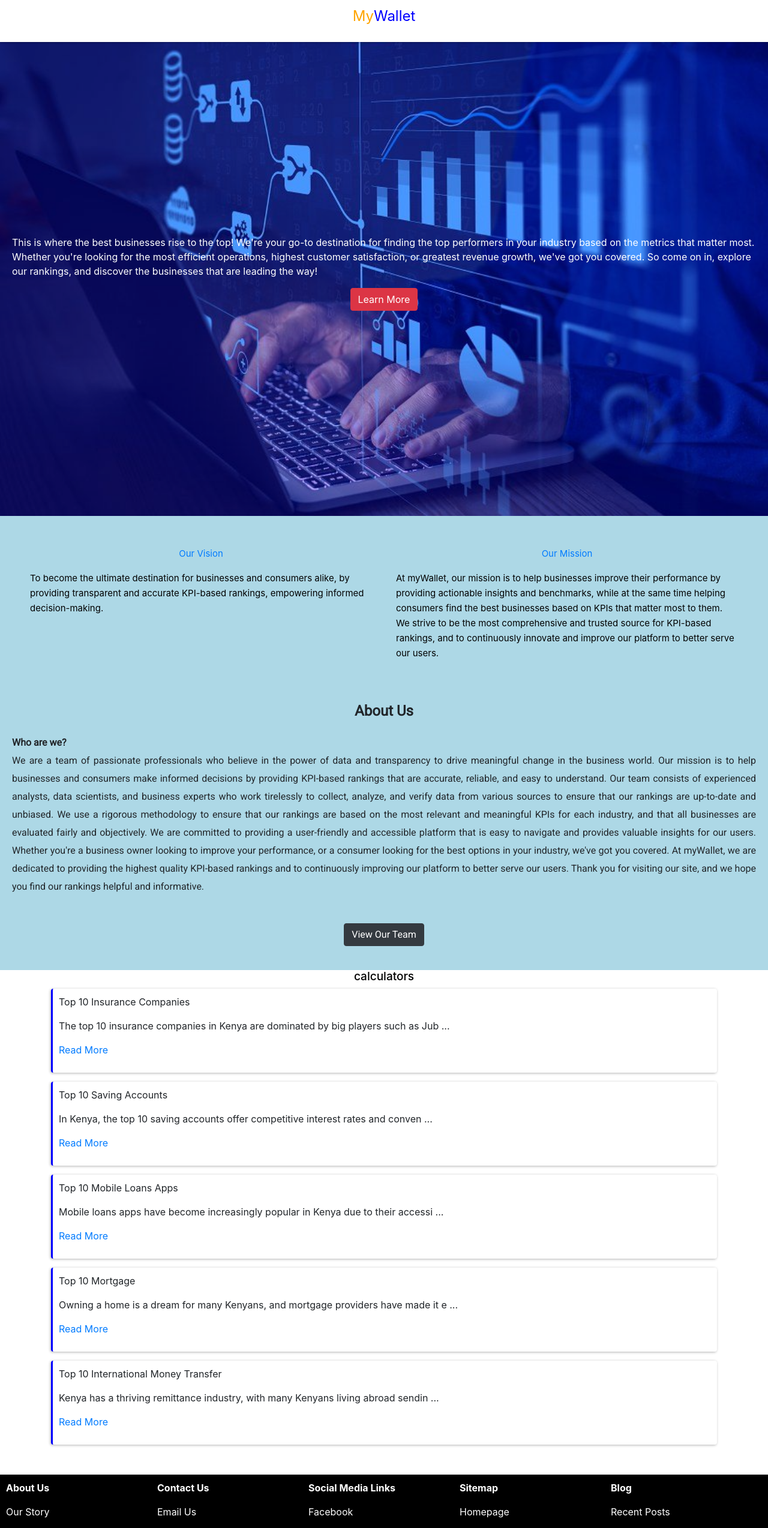
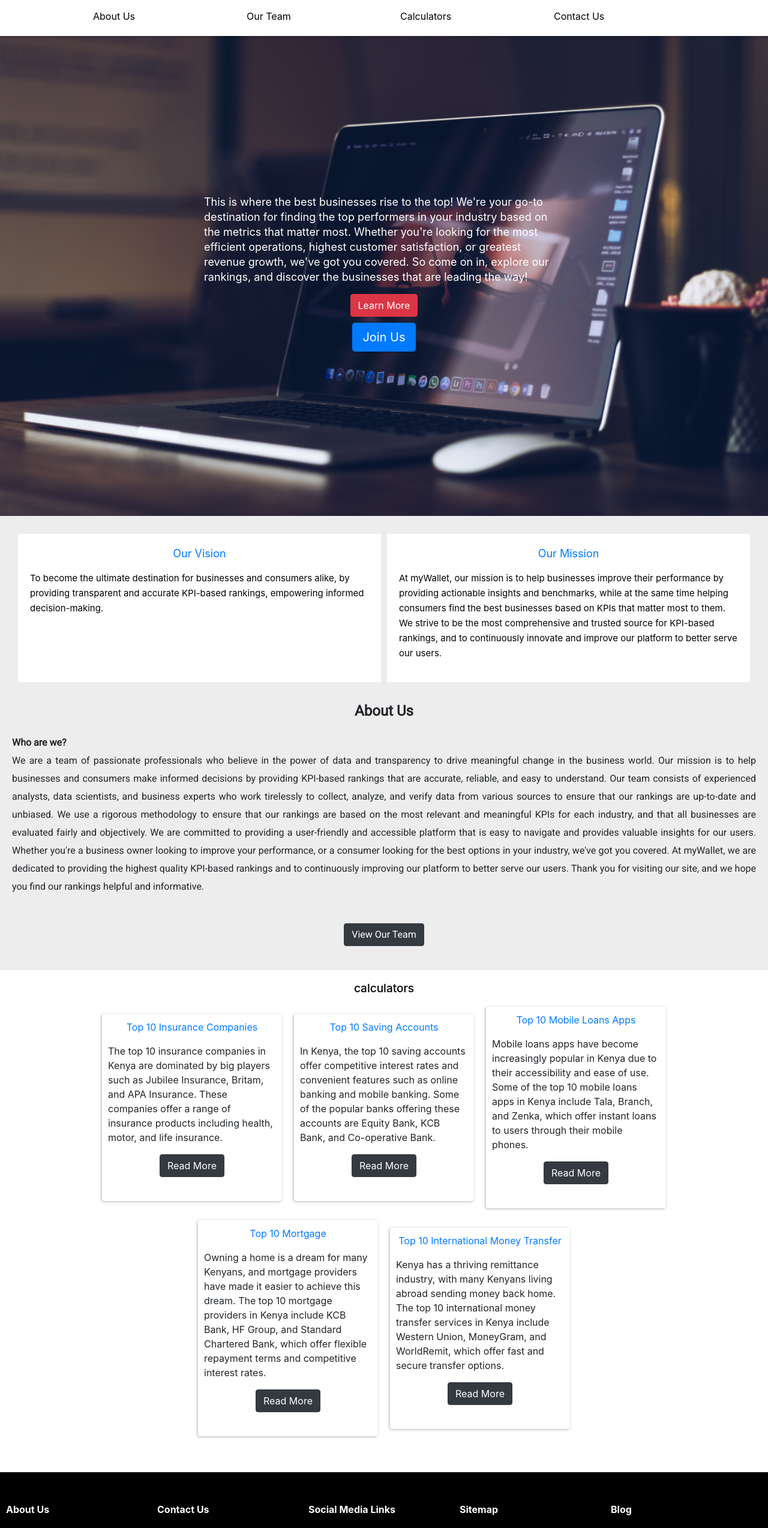
Before and after one commit to jacobwatua/myWallet, a Vue app: page / in a window 1280 px wide. Shown: the top 2547 px of the page at 60% size. Built offline with nearby package versions, Linux system fonts and the light colour scheme.

Commit message:
Change phone responsiveness

```diff
--- a/src/assets/main.css
+++ b/src/assets/main.css
@@ -29,14 +29,16 @@ body{
 
 /*GENERAL (COMPUTER) SCREEN DESIGNS */
 
+
 .NavBar{
   box-shadow: 0px 1px 3px rgba(0, 0, 0, 0.3);
   position: fixed;
   top: 0;
   width: 100vw;
-  background-color: #ffffff;
   height: 60px;
   z-index: 1;
+  background-color: white;
+  box-sizing: border-box;
 }
 .NavBar ul{
   list-style: none;
@@ -50,7 +52,6 @@ body{
   margin-left: 40px;
   padding: 10px;
   border-radius: 8px;
-  color: white;
 }
 .NavBar ul li a {
   text-decoration: none;
@@ -58,8 +59,9 @@ body{
 }
 
 
-.NavBar ul li:hover {
-  border: 1px solid blue;
+
+.NavBar ul li a:hover {
+  color: orangered;
 }
 
 
@@ -80,8 +82,8 @@ body{
   justify-content: center;
   align-items: center;
   font-size: 1.5em;
-  background-color: #ffffff;
   box-shadow: 0px 1px 3px rgba(0, 0, 0, 0.3);
+  background-color: white;
 }
 
 .logo1, .logo2 {
@@ -135,25 +137,21 @@ body{
 
 /*style the banner */
 .content-card {
-  background-image: url("./images/kpi.jpeg");
   height: 100vh;
-  background-size:cover;
-  background-position: center;
-  color: wheat;
   margin-top: 60px;
   display: flex;
   flex-direction: column;
 }
 
 .box1 {
+  background-image: url("./images/blog.jpg");
+  background-size:cover;
+  background-position: center;
   width: 100%;
   height: 100%;
-  background-color: blue;
-  opacity: 0.3;
 }
 
 .content-card .content {
-  color: white;
   position: absolute;
   height: 100%;
   display: flex;
@@ -161,6 +159,9 @@ body{
   justify-content: center;
   padding-left: 20px;
   padding-right: 20px;
+  line-height: 25px;
+  color: white;
+  font-size: 18px;
 }
 
 .content-card .content .btn {
@@ -179,7 +180,8 @@ body{
   grid-template-columns: repeat(2, 1fr);
   padding: 30px;
   font-size: 15px;
-  background-color: lightblue;
+  background-color: #ededed;
+  grid-gap: 10px;
 }
 
   .vision-mission div {
@@ -188,11 +190,16 @@ body{
   margin: 0px auto;
   color: black;
   line-height: 25px;
+  background-color: white;
+  }
+
+  .vision-mission div .text-primary{
+    font-size: larger;
+    text-align: center;
   }
 
   .vision-mission div:hover {
-    background-color: darkred;
-    color: white;
+    background-color: #fbd083;
 }
 
 
@@ -204,7 +211,7 @@ body{
   .about-us {
     display: grid;
     grid-template-rows: auto 1fr auto;
-    background-color: lightblue;
+    background-color: #ededed;
     padding-bottom: 30px;
     font-family: 'Lato', sans-serif;
     font-family: 'Lora', serif;
@@ -245,28 +252,38 @@ body{
 
 /*STYLES FOR CALCULATORS */
 .calculators {
-  margin-top: -20px;
   padding: 20px;
 }
 
 .calculators .rankers{
-  display: grid;
-  grid-auto-rows: auto;
-  grid-gap: 15px;
+  display: flex;
   padding-bottom: 30px;
+  flex-wrap: wrap;
+  align-items: center;
+  justify-content: center;
 }
 .category {
   background-color: #ffffff;
   box-shadow: -1px 1px 4px rgba(0, 0, 0, 0.3);
   padding: 10px;
+  padding-bottom: 40px;
   border-radius: 4px;
-  border-left: 3px solid blue;
+  width: 300px;
+  margin: 10px;
 }
 
 .category:hover {
-  background-color: lightslategray;
+  background-color: #e3faf2;
+}
+
+.calculators button{
+  display: grid;
+  margin: 0px auto;
+}
+
+.calculators button a{
+  text-decoration: none;
   color: white;
-  font-weight: bold;
 }
 
 
@@ -279,8 +296,8 @@ body{
   background-color: black;
   color: white;
   display: grid;
-  grid-template-rows: 90% 10%;
-  padding: 10px 10px 0px 10px;
+  grid-template-rows: 85% 15%;
+  padding: 50px 10px 0px 10px;
 }
 .top-footer{
   display: grid;
@@ -292,7 +309,7 @@ body{
   align-items: center;
   justify-content: center;
   padding: 10px;
-  background-color: blue;
+  color: gray;
 }
 .links {
   margin-bottom: 20px;
@@ -335,6 +352,13 @@ body{
     position: relative;
     left: 100px;
   }
+
+  .content-card  .content {
+    width: 50%;
+    left: 0;
+    right: 0;
+    margin-left: 25%;
+  }
 }
 
 
@@ -345,8 +369,12 @@ body{
 }
 
 
-@media(min-width:600px){
+@media(min-width:900px){
   .humbugger {
+    display: none;
+  }
+
+  .nav2 {
     display: none;
   }
 }
--- a/src/components/banner.vue
+++ b/src/components/banner.vue
@@ -10,6 +10,7 @@
             So come on in, explore our rankings, and discover the businesses that are leading the way!
           </p>
           <button class="btn btn-danger">Learn More</button>
+          <button class="btn btn-primary btn-lg join-btn">Join Us</button>
       </div>
     </div>
   </div>
--- a/src/components/calculators.vue
+++ b/src/components/calculators.vue
@@ -4,12 +4,12 @@
         <div class="container rankers">
             <div class="container category" v-for="(category, i) in categories" :key="i">
                 <div class="top-bar">
-                    <p>Top 10 {{ category }}</p>
+                    <p class="text-center text-primary">Top 10 {{ category }}</p>
                 </div>
                 <div class="content">
-                    <p>{{ sliced_info(category_dict[category]) }}</p>
+                    <p>{{ category_dict[category]}}</p>
                     <!--Change this to open each indicidual category-->
-                    <p class="text-cente"><a href="#">Read More</a></p>
+                    <button class="btn btn-dark"><a href="#">Read More</a></button>
                 </div>
             </div>
         </div>
@@ -31,12 +31,6 @@ export default {
 
         }
     },
-
-    methods : {
-        sliced_info (n) {
-            return (n.slice(0, 80) +" ...");
-        },
-    }
 }
 </script>
 
--- a/src/components/nav_bar.vue
+++ b/src/components/nav_bar.vue
@@ -1,7 +1,7 @@
 <template>
-    <div class="NavBar nav2" style="display : none;">
+    <div class="NavBar">
       <ul v-for="(navItem, i) in navItems" :key="i">
-        <li><a href="#">{{ navItem }}</a></li>
+        <li @mouseover="hover_nav()"><a href="#">{{ navItem }}</a></li>
       </ul>
     </div>
     <div class="nav2">
@@ -16,6 +16,11 @@ export default {
       navItems : ["About Us", "Our Team", "Calculators", "Contact Us"],
     }
   },
+  methods : {
+    hover_nav () {
+      document.getElementsByTagName("li")[1].style.color = "blue";
+    }
+  }
 }
 </script>
 
```
Also changed, not shown: src/assets/images/blog.jpg (added), src/assets/images/kpi.jpeg (deleted).
